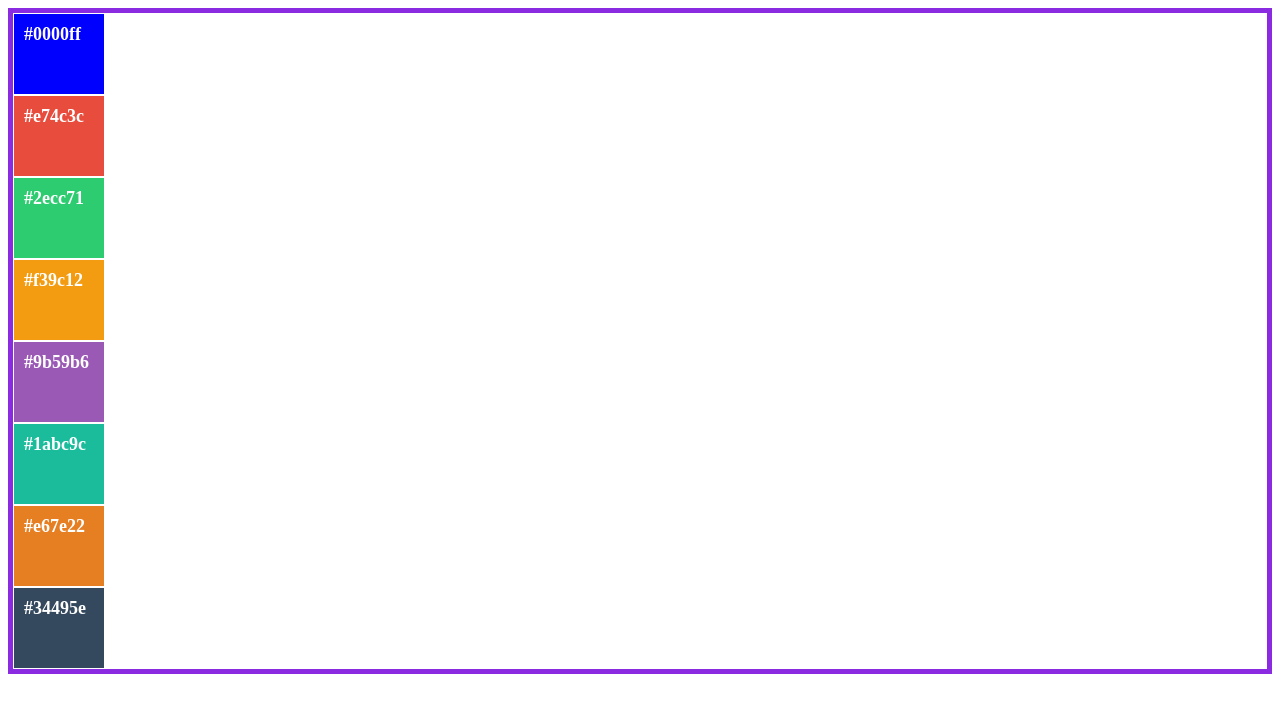
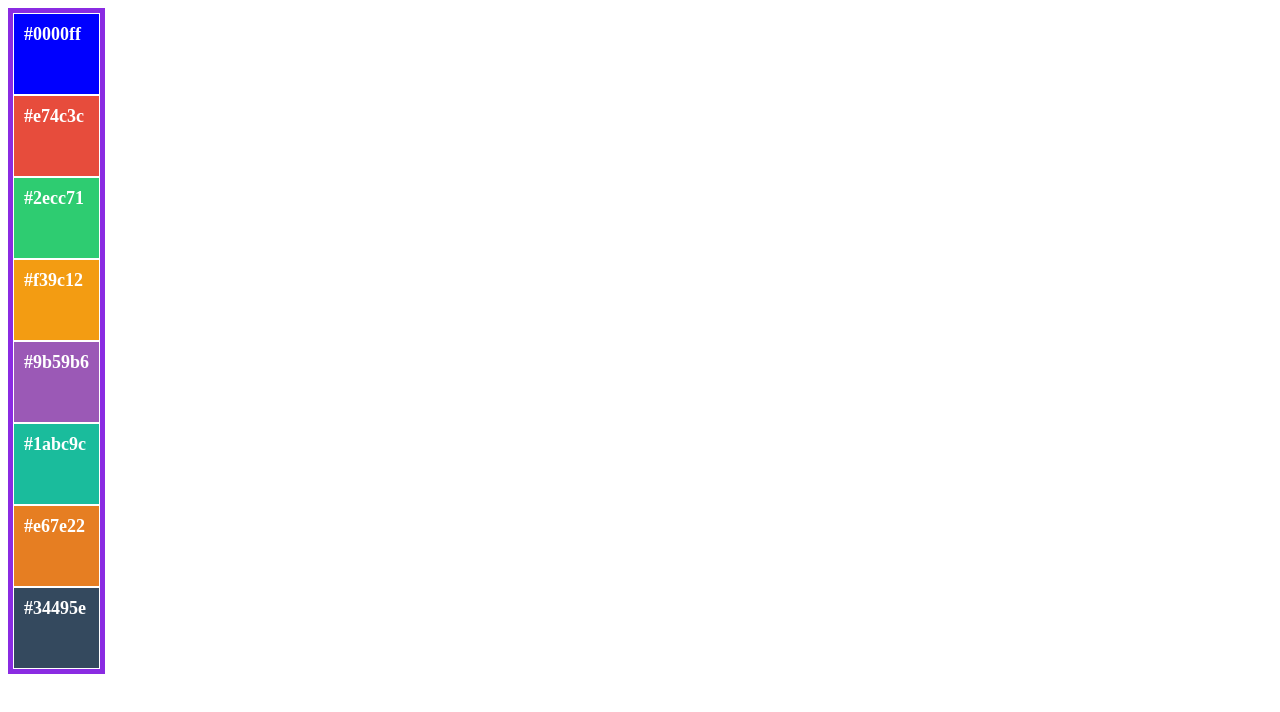
Before and after one commit to dart180/JsC-, a plain HTML site: page 004-chapter/7.68/index.html in a window 1280 px wide. Drawn offline with Linux system fonts and the light colour scheme.

Commit message:
поправка

```diff
--- a/004-chapter/7.68/index.html
+++ b/004-chapter/7.68/index.html
@@ -8,9 +8,9 @@
     <style>
         .contrast-container {
             border: 5px solid blueviolet;
-            display: flex;
+            display: inline-flex;
             flex-direction: column;
-            text-align: justify;
+
         }
 
         .color-box {
@@ -21,8 +21,6 @@
             color: white;
             font-weight: bold;
             flex-basis: 60px;
-            width: 70px;
-            text-align: center;
         }
 
         .color1 {
```
